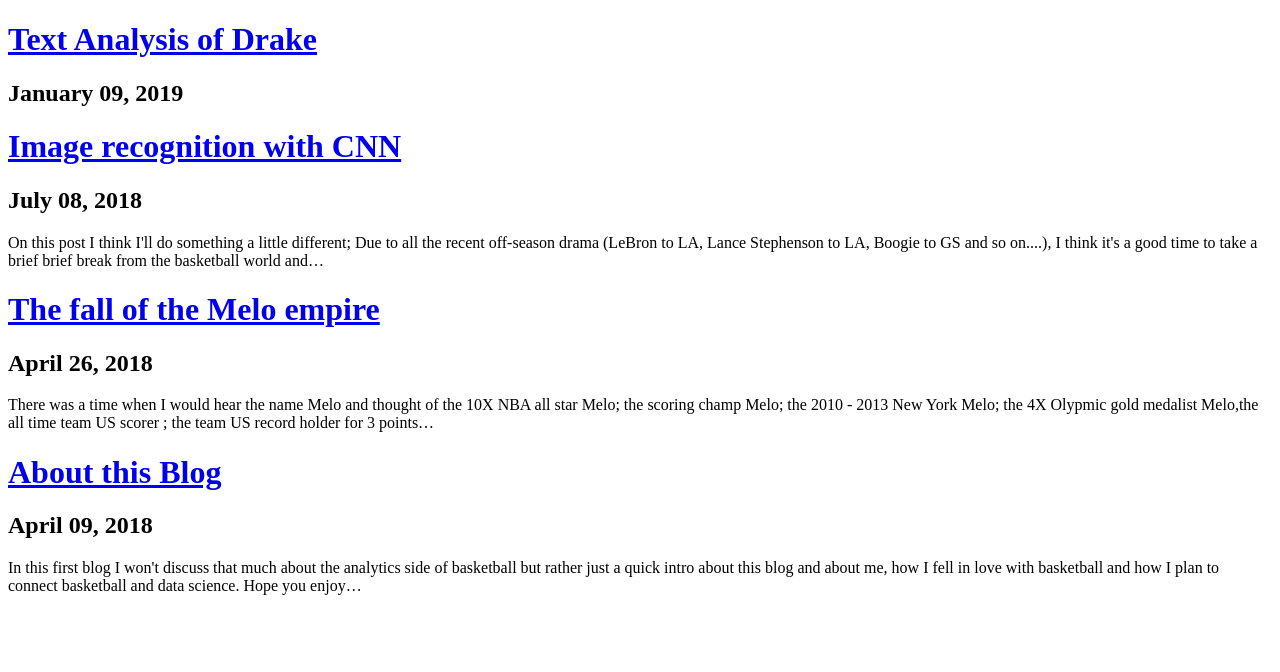
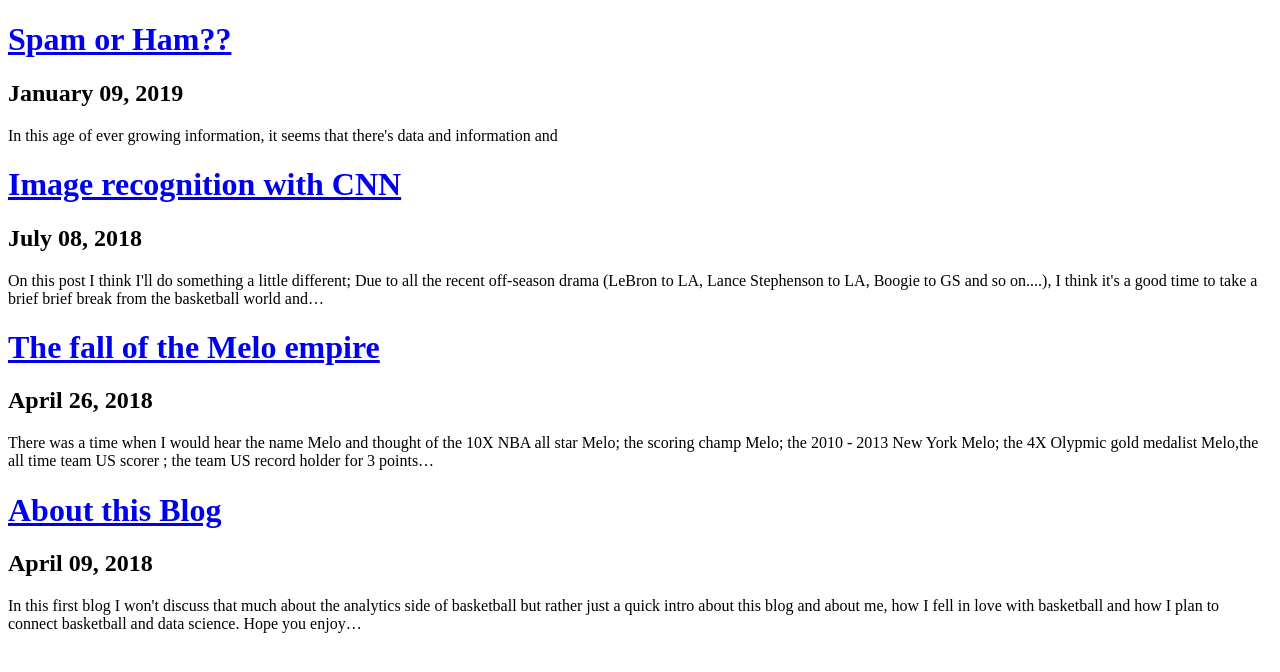
Before and after one commit to raydeng2007/Blog, a Gatsby site: page / in a window 1280 px wide. Built offline with nearby package versions, Linux system fonts and the light colour scheme; Gatsby itself is replaced by a stand-in of ours.

Commit message:
update new blog

```diff
--- a/src/pages/01-09-2019-text-analysis/index.md
+++ b/src/pages/01-09-2019-text-analysis/index.md
@@ -1,5 +1,6 @@
 ---
-path: "/text-analysis"
+path: "/spam_or_ham"
 date: "2019-01-09"
-title: "Text Analysis of Drake"
+title: "Spam or Ham??"
 ---
+In this age of ever growing information, it seems that there's data and information and
```
